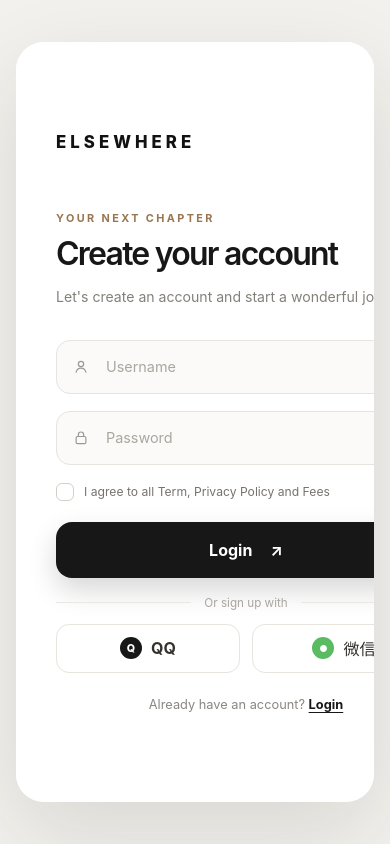
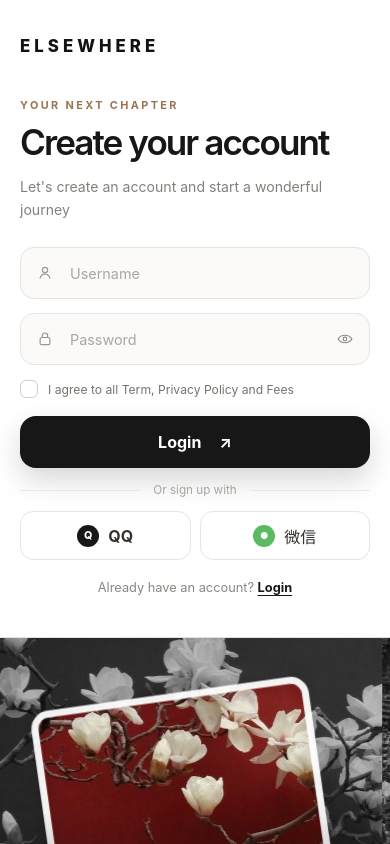
Before and after one commit to zhenyuk303/Elsewhere, a React (Vite) app: page / in a window 390 px wide. Shown: the top 844 px of the page. Built offline with nearby package versions, Linux system fonts and the light colour scheme.

Commit message:
style: polish responsive Elsewhere demo

```diff
--- a/src/features/auth/auth.css
+++ b/src/features/auth/auth.css
@@ -328,3 +328,79 @@
     transform: translateX(0);
   }
 }
+
+@media (max-height: 780px) and (min-width: 881px) {
+  .auth-panel {
+    min-height: 560px;
+  }
+
+  .brand {
+    margin-bottom: 42px;
+  }
+
+  .auth-header {
+    margin-bottom: 24px;
+  }
+
+  .auth-form {
+    gap: 13px;
+  }
+
+  .mode-switch {
+    margin-top: 18px;
+  }
+}
+
+@media (max-width: 880px) {
+  .auth-panel {
+    min-height: 0;
+    padding-top: 0;
+  }
+
+  .brand {
+    margin-bottom: 42px;
+  }
+
+  .auth-header h1 {
+    font-size: clamp(2.05rem, 9vw, 3rem);
+  }
+}
+
+@media (max-width: 480px) {
+  .auth-header {
+    margin-bottom: 26px;
+  }
+
+  .auth-form {
+    gap: 14px;
+  }
+
+  .field-shell,
+  .primary-button {
+    min-height: 52px;
+  }
+
+  .agreement-row {
+    max-width: 94%;
+  }
+
+  .social-actions {
+    gap: 9px;
+  }
+
+  .mode-switch {
+    margin-top: 20px;
+  }
+}
+
+@media (prefers-reduced-motion: reduce) {
+  .title-block {
+    animation-duration: 100ms;
+  }
+
+  .primary-button,
+  .social-actions button,
+  .button-arrow {
+    transition-duration: 80ms;
+  }
+}
--- a/src/features/carousel/TravelCarousel.tsx
+++ b/src/features/carousel/TravelCarousel.tsx
@@ -1,3 +1,4 @@
+import { useState } from 'react'
 import type { CarouselPhase } from './useCarousel'
 import { travelSlides } from './carouselData'
 import { useCarousel } from './useCarousel'
@@ -18,19 +19,22 @@ function TravelSlide({ index, phase, active, slot }: SlideProps) {
   const slide = travelSlides[index]
   const clipId = `travel-window-${slot}-${index}`
   const animationPhase = active ? phase : 'waiting'
+  const [imageError, setImageError] = useState(false)
 
   return (
     <article
-      className={`travel-slide travel-slide--${slot}`}
+      className={`travel-slide travel-slide--${slot} ${imageError ? 'has-image-error' : ''}`}
       aria-label={slide.location}
     >
+      <div className="travel-image-fallback" aria-hidden="true" />
       <img
         className="travel-image travel-image--gray"
         src={slide.src}
         alt=""
         draggable="false"
+        onError={() => setImageError(true)}
       />
-      {active ? (
+      {active && !imageError ? (
         <svg
           className={`color-window color-window--${animationPhase}`}
           viewBox="0 0 1000 1000"
--- a/src/features/carousel/carousel.css
+++ b/src/features/carousel/carousel.css
@@ -27,6 +27,18 @@
   flex: 0 0 50%;
   overflow: hidden;
   background: #4d4b46;
+}
+
+.travel-image-fallback {
+  position: absolute;
+  inset: 0;
+  background:
+    radial-gradient(circle at 30% 22%, rgb(255 255 255 / 16%), transparent 28%),
+    linear-gradient(145deg, #5f635e, #242d2c 74%);
+}
+
+.travel-slide.has-image-error .travel-image {
+  display: none;
 }
 
 .travel-image,
@@ -158,3 +170,23 @@
     transition-duration: 120ms;
   }
 }
+
+@media (max-width: 880px) {
+  .travel-carousel {
+    min-height: 46svh;
+  }
+
+  .location-lockup {
+    left: 24px;
+    bottom: 28px;
+  }
+
+  .location-lockup h2 {
+    font-size: clamp(2.3rem, 13vw, 4.4rem);
+  }
+
+  .carousel-counter {
+    right: 22px;
+    bottom: 22px;
+  }
+}
--- a/src/features/home/home.css
+++ b/src/features/home/home.css
@@ -102,3 +102,23 @@
     transform: scale(1);
   }
 }
+
+@media (max-width: 600px) {
+  .home-placeholder {
+    padding-inline: 22px;
+  }
+
+  .home-placeholder h1 {
+    font-size: clamp(3.3rem, 18vw, 5.6rem);
+  }
+
+  .home-orbit {
+    width: 108vw;
+  }
+}
+
+@media (prefers-reduced-motion: reduce) {
+  .home-placeholder {
+    animation-duration: 100ms;
+  }
+}
--- a/src/features/transition/transition.css
+++ b/src/features/transition/transition.css
@@ -227,3 +227,17 @@
     transition-duration: 80ms !important;
   }
 }
+
+@media (max-width: 880px) {
+  .runway-plane {
+    width: 18vw;
+  }
+
+  .speed-light--left {
+    left: calc(50% - 14vw);
+  }
+
+  .speed-light--right {
+    right: calc(50% - 14vw);
+  }
+}
--- a/src/styles/global.css
+++ b/src/styles/global.css
@@ -18,6 +18,10 @@ body,
   min-width: 320px;
   min-height: 100%;
   margin: 0;
+}
+
+body {
+  overflow-x: hidden;
 }
 
 button,
@@ -41,6 +45,7 @@ input {
   border-radius: 28px;
   background: #fff;
   box-shadow: 0 32px 90px rgb(36 31 23 / 12%);
+  transform: translateZ(0);
 }
 
 .auth-shell {
@@ -81,3 +86,63 @@ input {
     transform: translate(18vw, 16vh) rotate(4deg);
   }
 }
+
+@media (max-width: 880px) {
+  .app-shell {
+    display: block;
+    padding: 0;
+  }
+
+  .journey-card {
+    width: 100%;
+    min-height: 100svh;
+    grid-template-columns: 1fr;
+    grid-template-rows: auto minmax(360px, 46svh);
+    border-radius: 0;
+  }
+
+  .auth-shell {
+    min-height: 54svh;
+    padding: 36px clamp(22px, 8vw, 64px) 42px;
+  }
+
+  .journey-card > .travel-carousel {
+    border-top: 1px solid #e5e1da;
+    border-left: 0;
+  }
+
+  @keyframes auth-panel-depart {
+    to {
+      opacity: 0;
+      transform: translateY(-24vh) scale(0.94);
+    }
+  }
+
+  @keyframes carousel-depart {
+    to {
+      opacity: 0;
+      transform: translateY(28vh) scale(1.03);
+    }
+  }
+}
+
+@media (max-width: 480px) {
+  .auth-shell {
+    min-height: 620px;
+    padding-inline: 20px;
+  }
+}
+
+@media (prefers-reduced-motion: reduce) {
+  *,
+  *::before,
+  *::after {
+    scroll-behavior: auto !important;
+  }
+
+  .journey-card.is-transitioning .auth-shell,
+  .journey-card.is-transitioning > .travel-carousel {
+    animation-duration: 100ms;
+    animation-delay: 0ms;
+  }
+}
```
Also changed, not shown: 2 other files (tests, documents, lock files or other folders).
